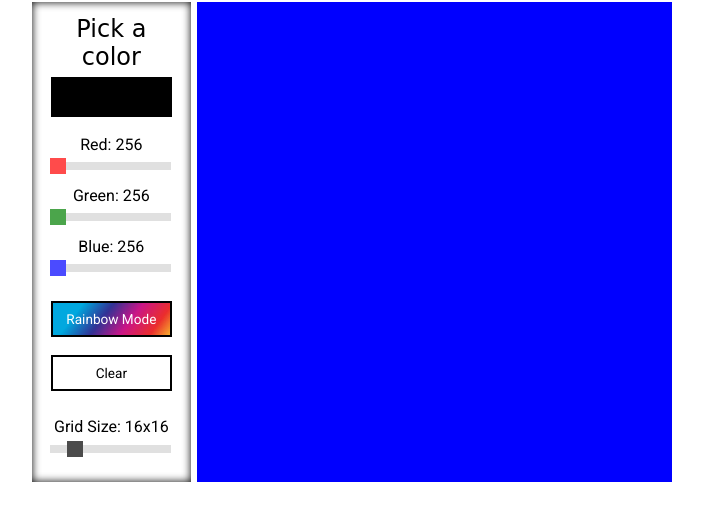
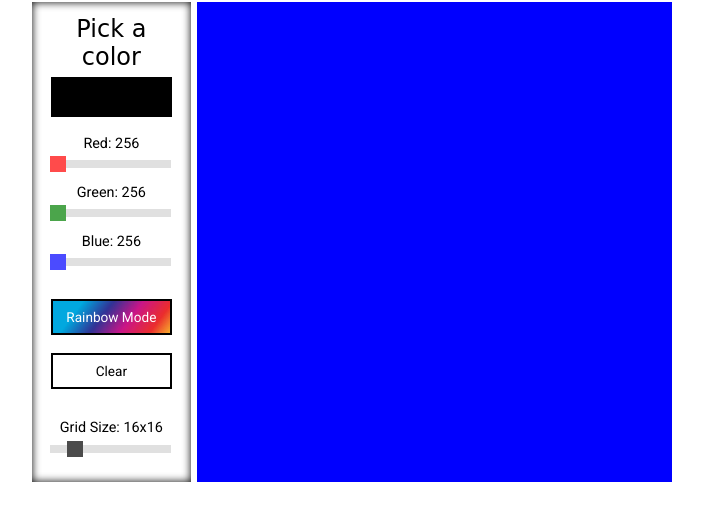
Before and after one commit to StanleyRasp/TOP-etch-a-sketch, a plain HTML site: page index.html in a window 1280 px wide. Shown: the part 203-724 px from the top of the page, without its empty margins (288-991 px from the left). Drawn offline with Linux system fonts and the light colour scheme; a web font is replaced by a local one.

Commit message:
Fix responsiveness

```diff
--- a/style.css
+++ b/style.css
@@ -64,6 +64,7 @@ body{
     text-align: center;
     margin: 10% 0;
     width: 100%;
+    font-size: 1.8vh;
 }
 
 .slider {
```
